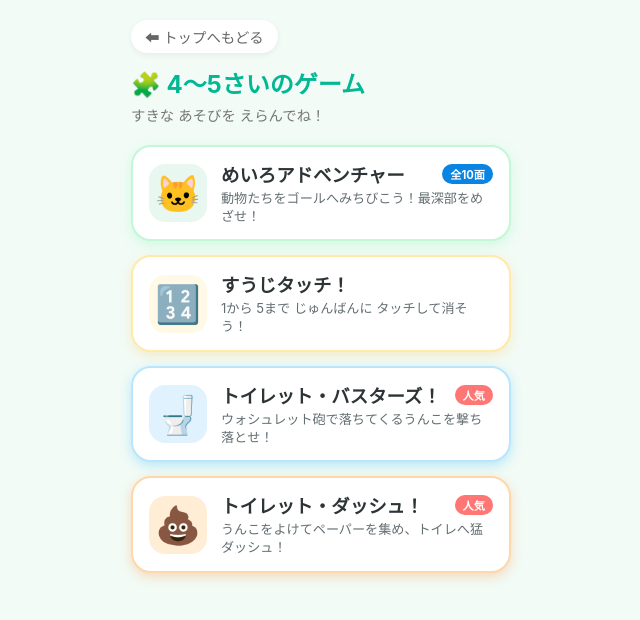
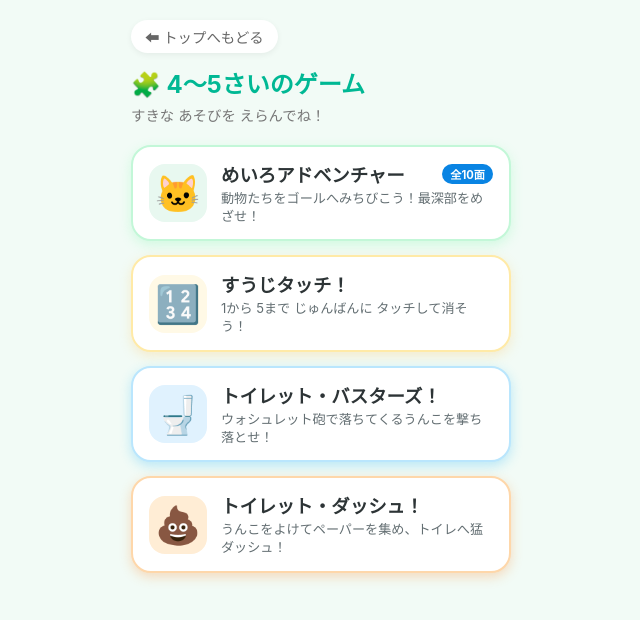
Before and after one commit to dadgamelab/game, a plain HTML site: page age4-5/index.html in a window 1280 px wide. Shown: the whole page, without its empty margins (319-959 px from the left). Drawn offline with Linux system fonts and the light colour scheme.

Commit message:
Update index.html

```diff
--- a/age4-5/index.html
+++ b/age4-5/index.html
@@ -148,7 +148,7 @@
     <a href="game3.html" class="game-card card-buster">
       <div class="game-icon icon-buster">🚽</div>
       <div class="game-info">
-        <h2>トイレット・バスターズ！ <span class="badge badge-pop">人気</span></h2>
+        <h2>トイレット・バスターズ！ </h2>
         <p>ウォシュレット砲で落ちてくるうんこを撃ち落とせ！</p>
       </div>
     </a>
@@ -157,7 +157,7 @@
     <a href="game4.html" class="game-card card-dash">
       <div class="game-icon icon-dash">💩</div>
       <div class="game-info">
-        <h2>トイレット・ダッシュ！ <span class="badge badge-pop">人気</span></h2>
+        <h2>トイレット・ダッシュ！ </h2>
         <p>うんこをよけてペーパーを集め、トイレへ猛ダッシュ！</p>
       </div>
     </a>
```
